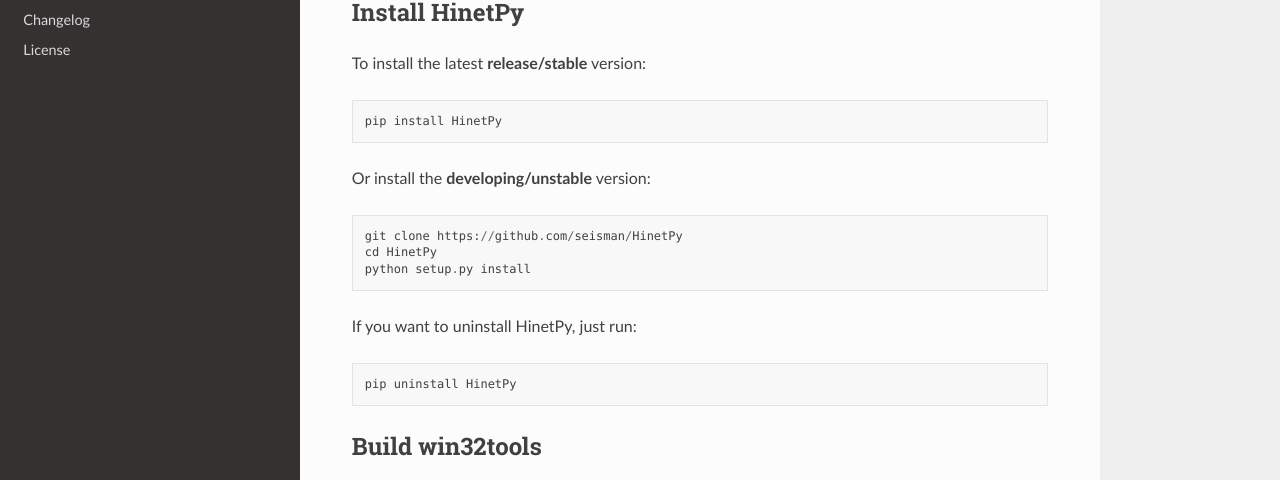
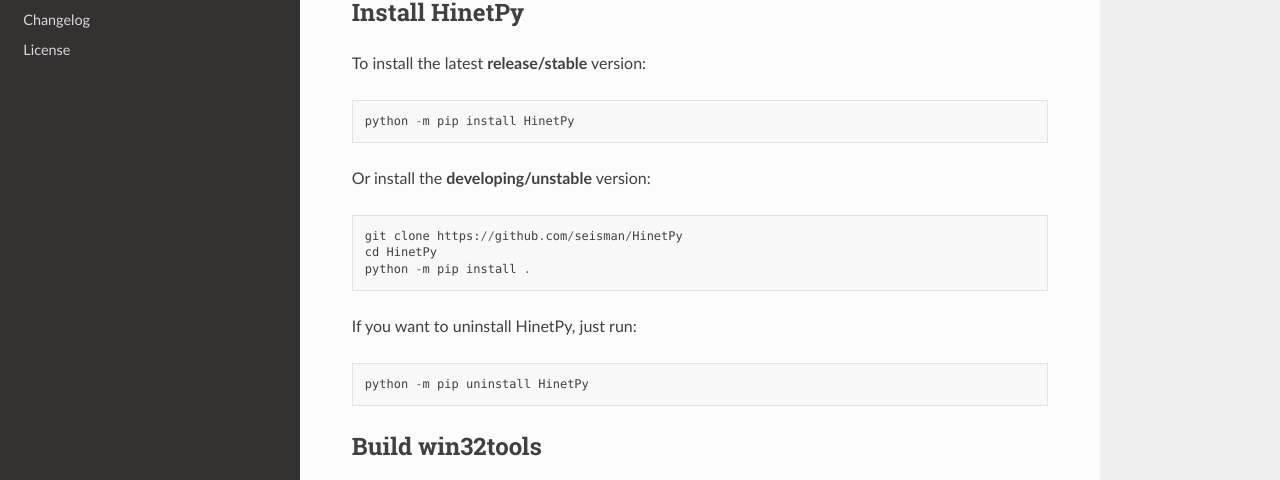
Before and after one commit to seisman/HinetPy, a Sphinx documentation site: the page built from docs/installation.rst, in a window 1280 px wide and 900 px high. Shown: the part 364-844 px from the top of the window. Built offline with Sphinx 7.4.7 and the Read the Docs theme 2.0.0, drawn with Linux system fonts in a browser that asks for light colours.

Commit message:
Update the install commands

```diff
--- a/docs/installation.rst
+++ b/docs/installation.rst
@@ -15,17 +15,17 @@
 
 To install the latest **release/stable** version::
 
-    pip install HinetPy
+    python -m pip install HinetPy
 
 Or install the **developing/unstable** version::
 
     git clone https://github.com/seisman/HinetPy
     cd HinetPy
-    python setup.py install
+    python -m pip install .
 
 If you want to uninstall HinetPy, just run::
 
-    pip uninstall HinetPy
+    python -m pip uninstall HinetPy
 
 Build win32tools
 ----------------
```
Also changed, not shown: 4 other files.
